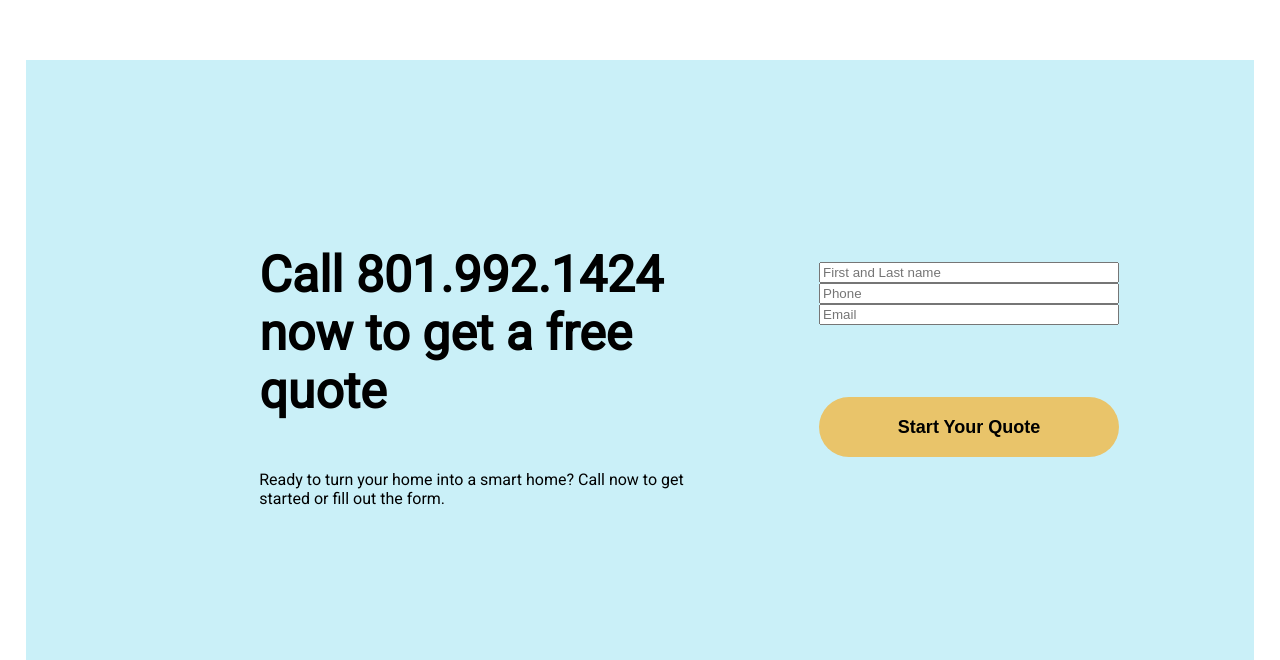
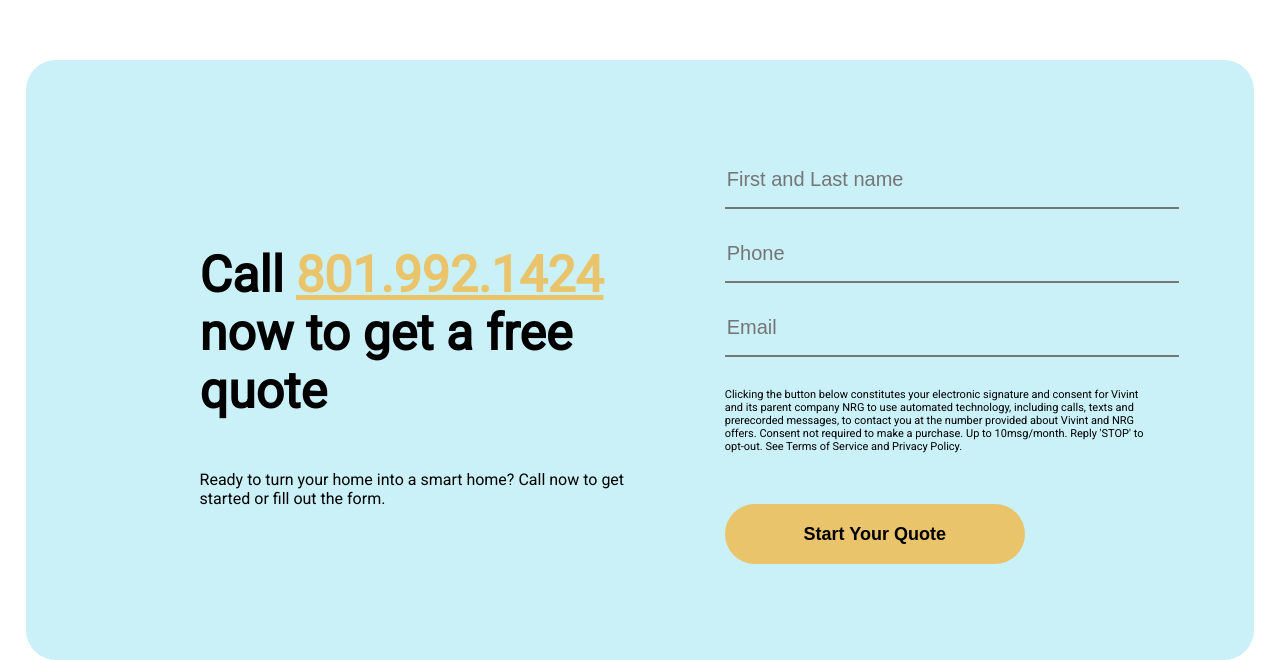
Before and after one commit to LoganBanning/Vivint-Clone, a React (Create React App) app: page / in a window 1280 px wide. Shown: the part 2958-3618 px from the top of the page. Built offline with nearby package versions, Linux system fonts and the light colour scheme.

Commit message:
finished quote input component

```diff
--- /dev/null
+++ b/src/Components/Footer.component/Footer.component.js
@@ -0,0 +1,9 @@
+import './Footer.component.css';
+
+const Footer = () => {
+  return (
+    <div></div>
+  )
+}
+
+export default Footer;
--- a/src/Components/Landingpage.component/Landingpage.component.js
+++ b/src/Components/Landingpage.component/Landingpage.component.js
@@ -6,6 +6,7 @@ import FeaturesComponent from '../Features.component/Features.component';
 import AppFeatures from '../App.Features.component/App.Features.component';
 import SmartDevicesComponent from '../SmartDevices.component/SmartDevices.component';
 import QuoteInputComponent from '../QuoteInput.component/QuoteInput.component';
+import Footer from '../Footer.component/Footer.component';
 
 const Landingpage = () => {
   return (
@@ -25,6 +26,7 @@ const Landingpage = () => {
       <AppFeatures />
       <SmartDevicesComponent />
       <QuoteInputComponent />
+      <Footer />
     </div>
   )
 }
--- a/src/Components/QuoteInput.component/QuoteInput.component.css
+++ b/src/Components/QuoteInput.component/QuoteInput.component.css
@@ -9,6 +9,7 @@
   justify-content: space-evenly;
   background-color: #caf0f8;
   height: 600px;
+  border-radius: 30px;
 }
 
 .quote-input-comp-text {
@@ -20,12 +21,49 @@
   font-weight: bold;
 }
 
+.quote-input-comp-phone-text {
+  text-decoration: underline;
+  color: #e9c46a;
+}
+
+.quote-input-comp-phone-text:hover {
+  cursor: pointer;
+  opacity: .7;
+}
+
 .quote-input-comp-form-container {
   display: flex;
   flex-direction: column;
+  margin-left: 25px;
 }
 
 .quote-input-comp-form {
   display: flex;
   flex-direction: column;
 }
+
+.quote-input-comp-input {
+  width: 450px;
+  height: 50px;
+  background-color: #caf0f8;
+  border-bottom: 1px thin black;
+  border-top: none;
+  border-left: none;
+  border-right: none;
+  margin-bottom: 20px;
+}
+
+.quote-input-comp-disclaimer {
+  font-size: 11px;
+}
+
+.quote-input-comp-input:focus, textarea:focus, select:focus {
+  border-top: none;
+  border-left: none;
+  border-right: none;
+  outline: none;
+}
+
+::placeholder {
+  font-size: 20px;
+}
--- a/src/Components/QuoteInput.component/QuoteInput.component.js
+++ b/src/Components/QuoteInput.component/QuoteInput.component.js
@@ -4,7 +4,7 @@ const QuoteInputComponent = () => {
   return (
     <div className='quote-input-comp-container'>
       <div className='quote-input-comp-text'>
-        <p className='quote-comp-text-1'>Call 801.992.1424<br/> now to get a free<br/> quote</p>
+        <p className='quote-comp-text-1'>Call <span className='quote-input-comp-phone-text'>801.992.1424</span><br/> now to get a free<br/> quote</p>
         <p className='quote-comp-text-2'>Ready to turn your home into a smart home?  Call now to get<br /> started or fill out the form.</p>
       </div>
       <div className='quote-input-comp-form-container'>
@@ -13,7 +13,7 @@ const QuoteInputComponent = () => {
         <input className='quote-input-comp-input' placeholder='Phone' ></input>
         <input className='quote-input-comp-input' placeholder='Email' ></input>
       </form>
-      <p className='quote-input-comp-disclaimer'></p>
+      <p className='quote-input-comp-disclaimer'>Clicking the button below constitutes your electronic signature and consent for Vivint<br /> and its parent company NRG to use automated technology, including calls, texts and<br /> prerecorded messages, to contact you at the number provided about Vivint and NRG<br /> offers. Consent not required to make a purchase. Up to 10msg/month. Reply 'STOP' to <br />opt-out. See Terms of Service and Privacy Policy.</p>
       <button className='orange-button'>Start Your Quote</button>
       </div>
     </div>
```
Also changed, not shown: src/Components/Footer.component/Footer.component.css (added).
